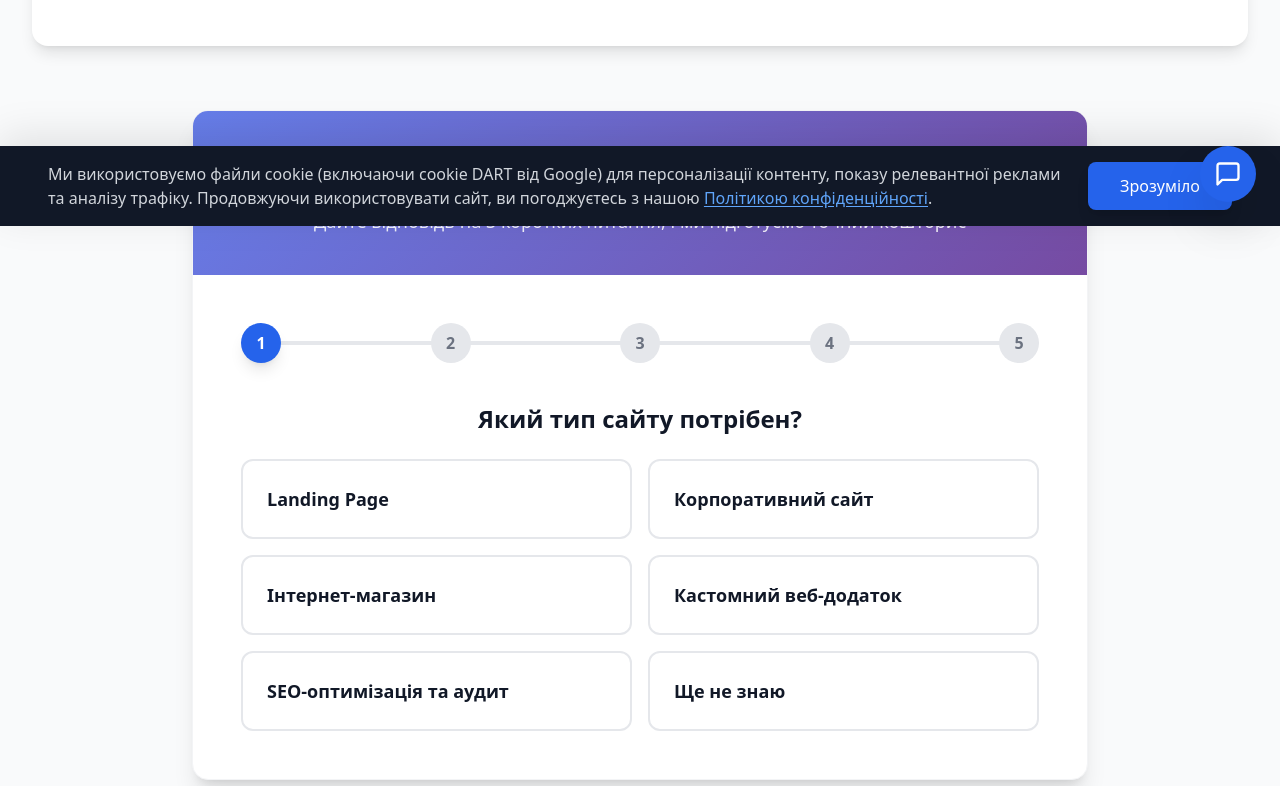
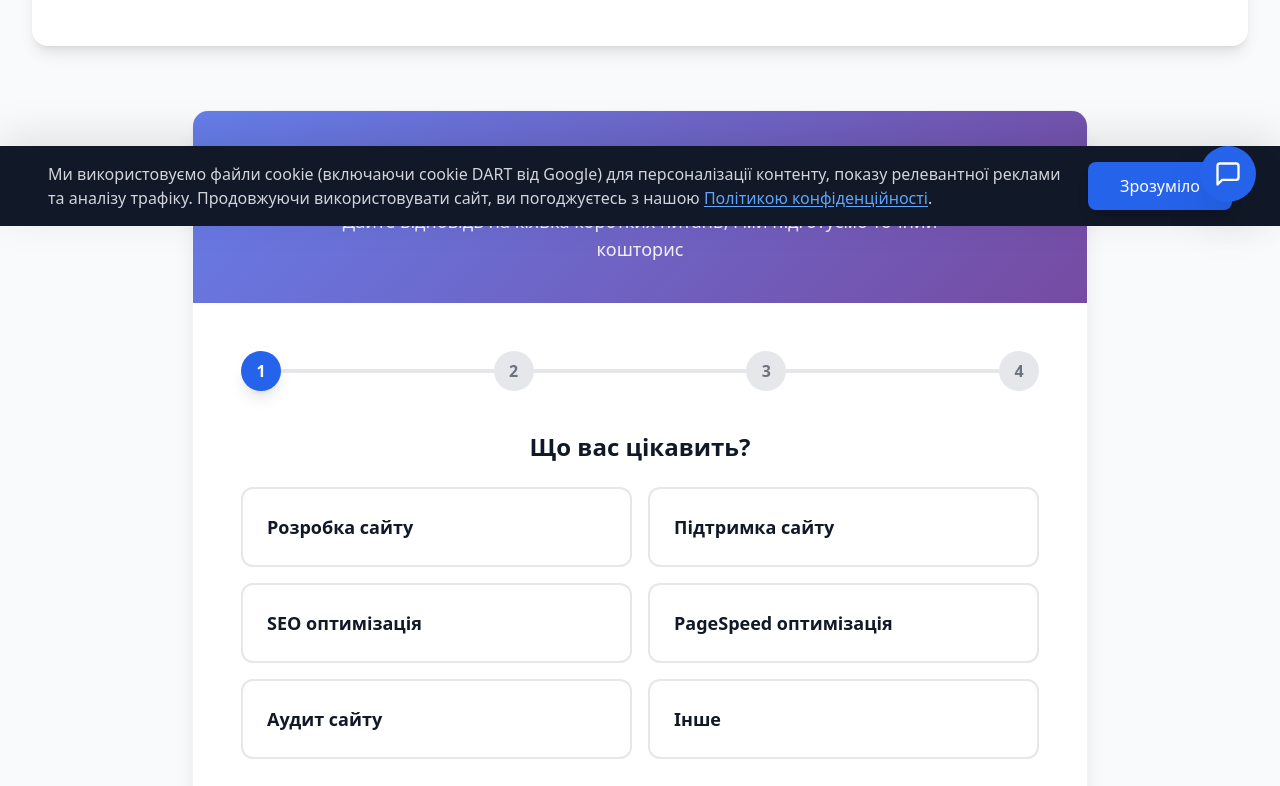
Before and after one commit to romanmatviy/programist.pp.ua, a Next.js app: page /ua/service/geo/dnipro/crm-integration in a window 1280 px wide. Shown: the part 574-1360 px from the top of the page. Built offline with nearby package versions, Linux system fonts and the light colour scheme.

Commit message:
feat: add ProjectQuiz component to display interactive assessments

```diff
--- a/components/ProjectQuiz.tsx
+++ b/components/ProjectQuiz.tsx
@@ -13,9 +13,20 @@ export default function ProjectQuiz({ lang, serviceName }: ProjectQuizProps) {
   const [isSuccess, setIsSuccess] = useState(false);
 
   // State for user answers
+  const [serviceCategory, setServiceCategory] = useState('');
+
+  // Branch A: Web Dev
   const [siteType, setSiteType] = useState('');
   const [design, setDesign] = useState('');
   const [features, setFeatures] = useState<string[]>([]);
+
+  // Branch B: Maintenance
+  const [cms, setCms] = useState('');
+
+  // Branch B & C: Maintenance / SEO / Audit / PageSpeed
+  const [websiteUrl, setWebsiteUrl] = useState('');
+
+  // Universal ending
   const [budget, setBudget] = useState('');
   const [name, setName] = useState('');
   const [contact, setContact] = useState('');
@@ -24,19 +35,33 @@ export default function ProjectQuiz({ lang, serviceName }: ProjectQuizProps) {
   const t = {
     ua: {
       title: 'Розрахуйте вартість вашого проекту',
-      subtitle: 'Дайте відповідь на 3 коротких питання, і ми підготуємо точний кошторис',
-      step1: 'Який тип сайту потрібен?',
-      step2: 'Чи є у вас готовий дизайн?',
-      step3: 'Який додатковий функціонал потрібен?',
-      step4: 'Який орієнтовний бюджет ви розглядаєте?',
-      step5: 'Куди надіслати розрахунок?',
-      types: ['Landing Page', 'Корпоративний сайт', 'Інтернет-магазин', 'Кастомний веб-додаток', 'SEO-оптимізація та аудит', 'Ще не знаю'],
+      subtitle: 'Дайте відповідь на кілька коротких питань, і ми підготуємо точний кошторис',
+
+      // Questions
+      qCategory: 'Що вас цікавить?',
+      qSiteType: 'Який тип сайту потрібен?',
+      qDesign: 'Чи є у вас готовий дизайн?',
+      qFeatures: 'Який додатковий функціонал потрібен?',
+      qCms: 'На якій системі (CMS) працює ваш сайт?',
+      qUrl: 'Вкажіть посилання на ваш сайт',
+      qBudget: 'Який орієнтовний бюджет ви розглядаєте?',
+      qContact: 'Куди надіслати розрахунок?',
+
+      // Options
+      categories: ['Розробка сайту', 'Підтримка сайту', 'SEO оптимізація', 'PageSpeed оптимізація', 'Аудит сайту', 'Інше'],
+      types: ['Landing Page', 'Корпоративний сайт', 'Інтернет-магазин', 'Кастомний веб-додаток', 'Ще не знаю'],
       designs: ['Так, є макети', 'Є логотип/фірмовий стиль', 'Ні, потрібен дизайн з нуля', 'Потрібен редизайн існуючого'],
-      featureOptions: ['Багатомовність', 'Інтеграція з CRM', 'Оплата онлайн', 'SEO-оптимізація базова', 'Складна фільтрація', 'Адмін-панель'],
+      featureOptions: ['Багатомовність', 'Інтеграція з CRM', 'Оплата онлайн', 'Складна фільтрація', 'Особистий кабінет', 'Адмін-панель'],
+      cmsOptions: ['WordPress', 'OpenCart', 'PrestaShop', 'Laravel', 'Кастомна / Інше', 'Не знаю'],
       budgets: ['до $500', '$500 - $1000', '$1000 - $3000', '$3000+', 'Не визначився (потрібна оцінка)'],
+
+      // Placeholders
+      urlPlaceholder: 'https://example.com',
       namePlaceholder: "Ваше ім'я",
       contactPlaceholder: 'Телефон або Telegram (@username)',
       emailPlaceholder: 'Ваш Email',
+
+      // Buttons
       next: 'Далі',
       prev: 'Назад',
       submit: 'Отримати розрахунок',
@@ -47,19 +72,33 @@ export default function ProjectQuiz({ lang, serviceName }: ProjectQuizProps) {
     },
     ru: {
       title: 'Рассчитайте стоимость вашего проекта',
-      subtitle: 'Ответьте на 3 коротких вопроса, и мы подготовим точную смету',
-      step1: 'Какой тип сайта нужен?',
-      step2: 'Есть ли у вас готовый дизайн?',
-      step3: 'Какой дополнительный функционал нужен?',
-      step4: 'Какой ориентировочный бюджет вы рассматриваете?',
-      step5: 'Куда отправить расчет?',
-      types: ['Landing Page', 'Корпоративный сайт', 'Интернет-магазин', 'Кастомное веб-приложение', 'SEO-оптимизация и аудит', 'Еще не знаю'],
+      subtitle: 'Ответьте на несколько коротких вопросов, и мы подготовим точную смету',
+
+      // Questions
+      qCategory: 'Что вас интересует?',
+      qSiteType: 'Какой тип сайта нужен?',
+      qDesign: 'Есть ли у вас готовый дизайн?',
+      qFeatures: 'Какой дополнительный функционал нужен?',
+      qCms: 'На какой системе (CMS) работает ваш сайт?',
+      qUrl: 'Укажите ссылку на ваш сайт',
+      qBudget: 'Какой ориентировочный бюджет вы рассматриваете?',
+      qContact: 'Куда отправить расчет?',
+
+      // Options
+      categories: ['Разработка сайта', 'Поддержка сайта', 'SEO оптимизация', 'PageSpeed оптимизация', 'Аудит сайта', 'Другое'],
+      types: ['Landing Page', 'Корпоративный сайт', 'Интернет-магазин', 'Кастомное веб-приложение', 'Еще не знаю'],
       designs: ['Да, есть макеты', 'Есть логотип/фирменный стиль', 'Нет, нужен дизайн с нуля', 'Нужен редизайн существующего'],
-      featureOptions: ['Мультиязычность', 'Интеграция с CRM', 'Оплата онлайн', 'SEO-оптимизация базовая', 'Сложная фильтрация', 'Админ-панель'],
+      featureOptions: ['Мультиязычность', 'Интеграция с CRM', 'Оплата онлайн', 'Сложная фильтрация', 'Личный кабинет', 'Админ-панель'],
+      cmsOptions: ['WordPress', 'OpenCart', 'PrestaShop', 'Laravel', 'Кастомная / Другое', 'Не знаю'],
       budgets: ['до $500', '$500 - $1000', '$1000 - $3000', '$3000+', 'Не определился (нужна оценка)'],
+
+      // Placeholders
+      urlPlaceholder: 'https://example.com',
       namePlaceholder: 'Ваше имя',
       contactPlaceholder: 'Телефон или Telegram (@username)',
       emailPlaceholder: 'Ваш Email',
+
+      // Buttons
       next: 'Далее',
       prev: 'Назад',
       submit: 'Получить расчет',
@@ -80,19 +119,42 @@ export default function ProjectQuiz({ lang, serviceName }: ProjectQuizProps) {
     );
   };
 
+  // Logic to determine total steps based on branch
+  const getTotalSteps = () => {
+    if (serviceCategory === currentT.categories[0]) return 6; // Разработка
+    if (serviceCategory === currentT.categories[1]) return 4; // Поддержка
+    if (serviceCategory === currentT.categories[5]) return 3; // Другое
+    return 4; // SEO, PageSpeed, Audit
+  };
+
+  const totalSteps = getTotalSteps();
+
   const handleSubmit = async (e: React.FormEvent) => {
     e.preventDefault();
     if (!name || !contact) return;
 
     setIsSubmitting(true);
 
+    let branchDetails = '';
+
+    if (serviceCategory === currentT.categories[0]) {
+      branchDetails = `
+<b>Тип сайту:</b> ${siteType || 'Не вказано'}
+<b>Дизайн:</b> ${design || 'Не вказано'}
+<b>Функції:</b> ${features.length > 0 ? features.join(', ') : 'Не обрано'}`;
+    } else if (serviceCategory === currentT.categories[1]) {
+      branchDetails = `
+<b>CMS:</b> ${cms || 'Не вказано'}
+<b>Сайт:</b> ${websiteUrl || 'Не вказано'}`;
+    } else if (serviceCategory !== currentT.categories[5]) {
+      branchDetails = `
+<b>Сайт:</b> ${websiteUrl || 'Не вказано'}`;
+    }
+
     const message = `
 🔔 <b>НОВИЙ ЛІД (Квіз)</b>
-Послуга: <b>${serviceName}</b>
-
-<b>Тип сайту:</b> ${siteType || 'Не вказано'}
-<b>Дизайн:</b> ${design || 'Не вказано'}
-<b>Функції:</b> ${features.length > 0 ? features.join(', ') : 'Не обрано'}
+Послуга: <b>${serviceCategory || serviceName}</b>
+${branchDetails}
 <b>Бюджет:</b> ${budget || 'Не вказано'}
 
 👤 <b>Ім'я:</b> ${name}
@@ -134,50 +196,43 @@ export default function ProjectQuiz({ lang, serviceName }: ProjectQuizProps) {
     );
   }
 
+  // Define views dynamically based on step and category
+  const renderStep = () => {
+    // Step 1: Category (Always the same)
+    if (step === 1) {
       return (
-    <div className="bg-white rounded-2xl shadow-xl overflow-hidden max-w-4xl mx-auto my-16 border border-gray-100">
-      <div className="bg-gradient-primary p-8 md:p-10 text-center">
-        <h2 className="text-3xl md:text-4xl font-bold text-white mb-4">{currentT.title}</h2>
-        <p className="text-white/90 text-lg max-w-2xl mx-auto">{currentT.subtitle}</p>
-      </div>
-
-      <div className="p-8 md:p-12">
-        {/* Progress Bar */}
-        <div className="flex justify-between items-center mb-10 relative">
-          <div className="absolute left-0 top-1/2 -translate-y-1/2 w-full h-1 bg-gray-200 rounded-full z-0"></div>
-          <div
-            className="absolute left-0 top-1/2 -translate-y-1/2 h-1 bg-primary-600 rounded-full z-0 transition-all duration-500"
-            style={{ width: `${((step - 1) / 4) * 100}%` }}
-          ></div>
-
-          {[1, 2, 3, 4, 5].map(num => (
-            <div
-              key={num}
-              className={`w-10 h-10 rounded-full flex items-center justify-center font-bold relative z-10 transition-colors duration-300 ${
-                step >= num ? 'bg-primary-600 text-white shadow-lg' : 'bg-gray-200 text-gray-500'
+        <div className="animate-fade-in">
+          <h3 className="text-2xl font-bold mb-6 text-gray-900 text-center">{currentT.qCategory}</h3>
+          <div className="grid grid-cols-1 md:grid-cols-2 gap-4">
+            {currentT.categories.map(cat => (
+              <button
+                key={cat}
+                onClick={() => {
+                  setServiceCategory(cat);
+                  setStep(2);
+                }}
+                className={`p-6 rounded-xl border-2 text-left transition-all duration-300 hover:border-primary-500 hover:bg-primary-50 ${
+                  serviceCategory === cat ? 'border-primary-600 bg-primary-50 ring-2 ring-primary-200' : 'border-gray-200'
                 }`}
               >
-              {num}
-            </div>
+                <span className="font-semibold text-lg text-gray-900">{cat}</span>
+              </button>
             ))}
           </div>
+        </div>
+      );
+    }
 
-        {/* Step 1: Site Type */}
-        {step === 1 && (
+    // Branch A: Web Development
+    if (serviceCategory === currentT.categories[0]) {
+      if (step === 2) return (
         <div className="animate-fade-in">
-            <h3 className="text-2xl font-bold mb-6 text-gray-900 text-center">{currentT.step1}</h3>
+          <h3 className="text-2xl font-bold mb-6 text-gray-900 text-center">{currentT.qSiteType}</h3>
           <div className="grid grid-cols-1 md:grid-cols-2 gap-4">
             {currentT.types.map(type => (
               <button
                 key={type}
-                  onClick={() => {
-                    setSiteType(type);
-                    if (type.includes('SEO')) {
-                      setStep(4);
-                    } else {
-                      setStep(2);
-                    }
-                  }}
+                onClick={() => { setSiteType(type); setStep(3); }}
                 className={`p-6 rounded-xl border-2 text-left transition-all duration-300 hover:border-primary-500 hover:bg-primary-50 ${
                   siteType === type ? 'border-primary-600 bg-primary-50 ring-2 ring-primary-200' : 'border-gray-200'
                 }`}
@@ -187,17 +242,15 @@ export default function ProjectQuiz({ lang, serviceName }: ProjectQuizProps) {
             ))}
           </div>
         </div>
-        )}
-
-        {/* Step 2: Design */}
-        {step === 2 && (
+      );
+      if (step === 3) return (
         <div className="animate-fade-in">
-            <h3 className="text-2xl font-bold mb-6 text-gray-900 text-center">{currentT.step2}</h3>
+          <h3 className="text-2xl font-bold mb-6 text-gray-900 text-center">{currentT.qDesign}</h3>
           <div className="grid grid-cols-1 md:grid-cols-2 gap-4">
             {currentT.designs.map(d => (
               <button
                 key={d}
-                  onClick={() => { setDesign(d); setStep(3); }}
+                onClick={() => { setDesign(d); setStep(4); }}
                 className={`p-6 rounded-xl border-2 text-left transition-all duration-300 hover:border-primary-500 hover:bg-primary-50 ${
                   design === d ? 'border-primary-600 bg-primary-50 ring-2 ring-primary-200' : 'border-gray-200'
                 }`}
@@ -207,13 +260,10 @@ export default function ProjectQuiz({ lang, serviceName }: ProjectQuizProps) {
             ))}
           </div>
         </div>
-        )}
-
-        {/* Step 3: Features */}
-        {step === 3 && (
+      );
+      if (step === 4) return (
         <div className="animate-fade-in">
-            <h3 className="text-2xl font-bold mb-6 text-gray-900 text-center">{currentT.step3}</h3>
-            <p className="text-center text-gray-500 mb-6">{lang === 'ua' ? '(Оберіть кілька варіантів)' : '(Выберите несколько вариантов)'}</p>
+          <h3 className="text-2xl font-bold mb-6 text-gray-900 text-center">{currentT.qFeatures}</h3>
           <div className="grid grid-cols-1 sm:grid-cols-2 md:grid-cols-3 gap-4 mb-8">
             {currentT.featureOptions.map(feature => (
               <button
@@ -230,25 +280,87 @@ export default function ProjectQuiz({ lang, serviceName }: ProjectQuizProps) {
             ))}
           </div>
           <div className="flex justify-center">
+            <button onClick={() => setStep(5)} className="btn-primary py-4 px-12 text-lg">
+              {currentT.next}
+            </button>
+          </div>
+        </div>
+      );
+    }
+
+    // Branch B: Maintenance
+    if (serviceCategory === currentT.categories[1]) {
+      if (step === 2) return (
+        <div className="animate-fade-in max-w-2xl mx-auto">
+          <h3 className="text-2xl font-bold mb-6 text-gray-900 text-center">{currentT.qCms}</h3>
+          <div className="grid grid-cols-1 md:grid-cols-2 gap-4 mb-8">
+            {currentT.cmsOptions.map(opt => (
               <button
-                onClick={() => setStep(4)}
+                key={opt}
+                onClick={() => setCms(opt)}
+                className={`p-4 rounded-xl border-2 text-center transition-all duration-300 ${
+                  cms === opt ? 'border-primary-600 bg-primary-50 ring-2 ring-primary-200' : 'border-gray-200 hover:border-primary-400'
+                }`}
+              >
+                <span className="font-medium">{opt}</span>
+              </button>
+            ))}
+          </div>
+
+          <h3 className="text-xl font-bold mb-4 text-gray-900 text-center">{currentT.qUrl}</h3>
+          <input
+            type="url"
+            value={websiteUrl}
+            onChange={(e) => setWebsiteUrl(e.target.value)}
+            className="w-full px-4 py-3 rounded-lg border-2 border-gray-200 focus:border-primary-500 focus:ring-2 focus:ring-primary-200 transition-colors mb-8"
+            placeholder={currentT.urlPlaceholder}
+          />
+
+          <div className="flex justify-center">
+            <button onClick={() => setStep(3)} className="btn-primary py-4 px-12 text-lg">
+              {currentT.next}
+            </button>
+          </div>
+        </div>
+      );
+    }
+
+    // Branch C: SEO, PageSpeed, Audit
+    if (currentT.categories.slice(2, 5).includes(serviceCategory)) {
+      if (step === 2) return (
+        <div className="animate-fade-in max-w-lg mx-auto">
+          <h3 className="text-2xl font-bold mb-6 text-gray-900 text-center">{currentT.qUrl}</h3>
+          <input
+            type="url"
+            value={websiteUrl}
+            onChange={(e) => setWebsiteUrl(e.target.value)}
+            className="w-full px-5 py-4 rounded-xl border-2 border-gray-200 focus:border-primary-500 focus:ring-2 focus:ring-primary-200 transition-colors mb-8 text-lg"
+            placeholder={currentT.urlPlaceholder}
+          />
+          <div className="flex justify-center">
+            <button
+              onClick={() => {
+                if(websiteUrl.length > 3) setStep(3);
+                else alert(lang === 'ua' ? 'Будь ласка, вкажіть посилання' : 'Пожалуйста, укажите ссылку');
+              }}
               className="btn-primary py-4 px-12 text-lg"
             >
               {currentT.next}
             </button>
           </div>
         </div>
-        )}
+      );
+    }
 
-        {/* Step 4: Budget */}
-        {step === 4 && (
+    // Universal Penultimate Step: Budget (Step 2 for 'Other', Step 3 for Branch B/C, Step 5 for Branch A)
+    if (step === totalSteps - 1) return (
       <div className="animate-fade-in">
-            <h3 className="text-2xl font-bold mb-6 text-gray-900 text-center">{currentT.step4}</h3>
+        <h3 className="text-2xl font-bold mb-6 text-gray-900 text-center">{currentT.qBudget}</h3>
         <div className="grid grid-cols-1 md:grid-cols-2 gap-4">
           {currentT.budgets.map(b => (
             <button
               key={b}
-                  onClick={() => { setBudget(b); setStep(5); }}
+              onClick={() => { setBudget(b); setStep(totalSteps); }}
               className={`p-6 rounded-xl border-2 text-center transition-all duration-300 hover:border-primary-500 hover:bg-primary-50 ${
                 budget === b ? 'border-primary-600 bg-primary-50 ring-2 ring-primary-200' : 'border-gray-200'
               }`}
@@ -258,12 +370,12 @@ export default function ProjectQuiz({ lang, serviceName }: ProjectQuizProps) {
           ))}
         </div>
       </div>
-        )}
+    );
 
-        {/* Step 5: Contact */}
-        {step === 5 && (
+    // Universal Final Step: Contact
+    if (step === totalSteps) return (
       <div className="animate-fade-in max-w-lg mx-auto">
-            <h3 className="text-2xl font-bold mb-8 text-gray-900 text-center">{currentT.step5}</h3>
+        <h3 className="text-2xl font-bold mb-8 text-gray-900 text-center">{currentT.qContact}</h3>
         <form onSubmit={handleSubmit} className="space-y-6">
           <div>
             <label className="block text-sm font-medium text-gray-700 mb-2">{currentT.namePlaceholder}</label>
@@ -272,8 +384,8 @@ export default function ProjectQuiz({ lang, serviceName }: ProjectQuizProps) {
               required
               value={name}
               onChange={(e) => setName(e.target.value)}
-                  className="w-full px-5 py-4 rounded-xl border border-gray-300 focus:ring-2 focus:ring-primary-500 focus:border-primary-500 outline-none transition-shadow text-lg"
-                  placeholder="Олександр"
+              className="w-full px-4 py-3 rounded-lg border-2 border-gray-200 focus:border-primary-500 focus:ring-2 focus:ring-primary-200 transition-colors"
+              placeholder={lang === 'ua' ? 'Олександр' : 'Александр'}
             />
           </div>
           <div>
@@ -287,7 +399,6 @@ export default function ProjectQuiz({ lang, serviceName }: ProjectQuizProps) {
               placeholder="+380... або @username"
             />
           </div>
-
           <div>
             <label className="block text-sm font-medium text-gray-700 mb-2">{currentT.emailPlaceholder}</label>
             <input
@@ -298,7 +409,6 @@ export default function ProjectQuiz({ lang, serviceName }: ProjectQuizProps) {
               placeholder="email@example.com"
             />
           </div>
-
           <div className="pt-4">
             <button
               type="submit"
@@ -310,32 +420,50 @@ export default function ProjectQuiz({ lang, serviceName }: ProjectQuizProps) {
           </div>
         </form>
       </div>
-        )}
+    );
+
+    return null;
+  };
+
+  return (
+    <div className="bg-white rounded-2xl shadow-xl overflow-hidden max-w-4xl mx-auto my-16 border border-gray-100">
+      <div className="bg-gradient-primary p-8 md:p-10 text-center">
+        <h2 className="text-3xl md:text-4xl font-bold text-white mb-4">{currentT.title}</h2>
+        <p className="text-white/90 text-lg max-w-2xl mx-auto">{currentT.subtitle}</p>
+      </div>
+
+      <div className="p-8 md:p-12">
+        {/* Progress Bar */}
+        <div className="flex justify-between items-center mb-10 relative">
+          <div className="absolute left-0 top-1/2 -translate-y-1/2 w-full h-1 bg-gray-200 rounded-full z-0"></div>
+          <div
+            className="absolute left-0 top-1/2 -translate-y-1/2 h-1 bg-primary-600 rounded-full z-0 transition-all duration-500"
+            style={{ width: `${((step - 1) / (totalSteps - 1 || 1)) * 100}%` }}
+          ></div>
+
+          {Array.from({ length: totalSteps }).map((_, idx) => {
+            const num = idx + 1;
+            return (
+              <div
+                key={num}
+                className={`w-10 h-10 rounded-full flex items-center justify-center font-bold relative z-10 transition-colors duration-300 ${
+                  step >= num ? 'bg-primary-600 text-white shadow-lg' : 'bg-gray-200 text-gray-500'
+                }`}
+              >
+                {num}
+              </div>
+            );
+          })}
+        </div>
+
+        {/* Dynamic Content */}
+        {renderStep()}
 
         {/* Footer Navigation */}
-        {step > 1 && step < 5 && (
-          <div className="mt-8 flex justify-start">
+        {step > 1 && step <= totalSteps && (
+          <div className={`mt-8 flex ${step === totalSteps ? 'justify-center' : 'justify-start'}`}>
             <button
-              onClick={() => {
-                if (step === 4 && siteType.includes('SEO')) {
-                  setStep(1);
-                } else {
-                  setStep(s => s - 1);
-                }
-              }}
-              className="text-gray-500 hover:text-primary-600 font-medium flex items-center gap-2 transition-colors"
-            >
-              <svg className="w-5 h-5" fill="none" stroke="currentColor" viewBox="0 0 24 24">
-                <path strokeLinecap="round" strokeLinejoin="round" strokeWidth={2} d="M10 19l-7-7m0 0l7-7m-7 7h18" />
-              </svg>
-              {currentT.prev}
-            </button>
-          </div>
-        )}
-        {step === 5 && (
-          <div className="mt-8 flex justify-center">
-             <button
-              onClick={() => setStep(siteType.includes('SEO') ? 1 : 4)}
+              onClick={() => setStep(s => s - 1)}
               className="text-gray-500 hover:text-primary-600 font-medium flex items-center gap-2 transition-colors"
             >
               <svg className="w-5 h-5" fill="none" stroke="currentColor" viewBox="0 0 24 24">
```
Lines whose indentation alone changed are shown as unchanged.
